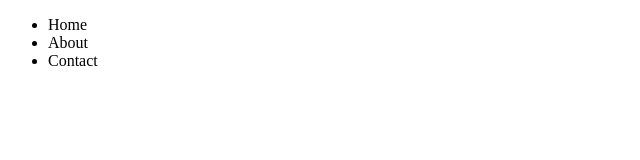
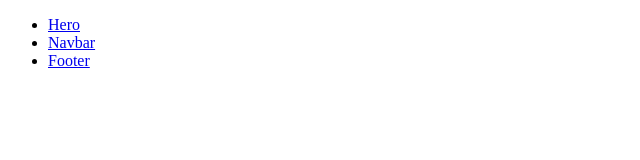
Before and after one commit to arbor0711/yadgiti, a plain HTML site: page navbar.html in a window 1280 px wide. Shown: the whole page, without its empty margins (0-640 px from the left). Drawn offline with Linux system fonts and the light colour scheme.

Commit message:
update navbar

```diff
--- a/navbar.html
+++ b/navbar.html
@@ -7,9 +7,16 @@
 </head>
 <body>
     <ul>
-        <li>Home</li>
-        <li>About</li>
-        <li>Contact</li>
+        <li>
+            <a href="hero.html">Hero</a>
+        </li>
+        <li>
+            <a href="navbar.html">Navbar</a>
+        </li>
+        <li>
+            <a href="footer.html">Footer</a>
+        </li>
+
     </ul>
 </body>
 </html>
```
